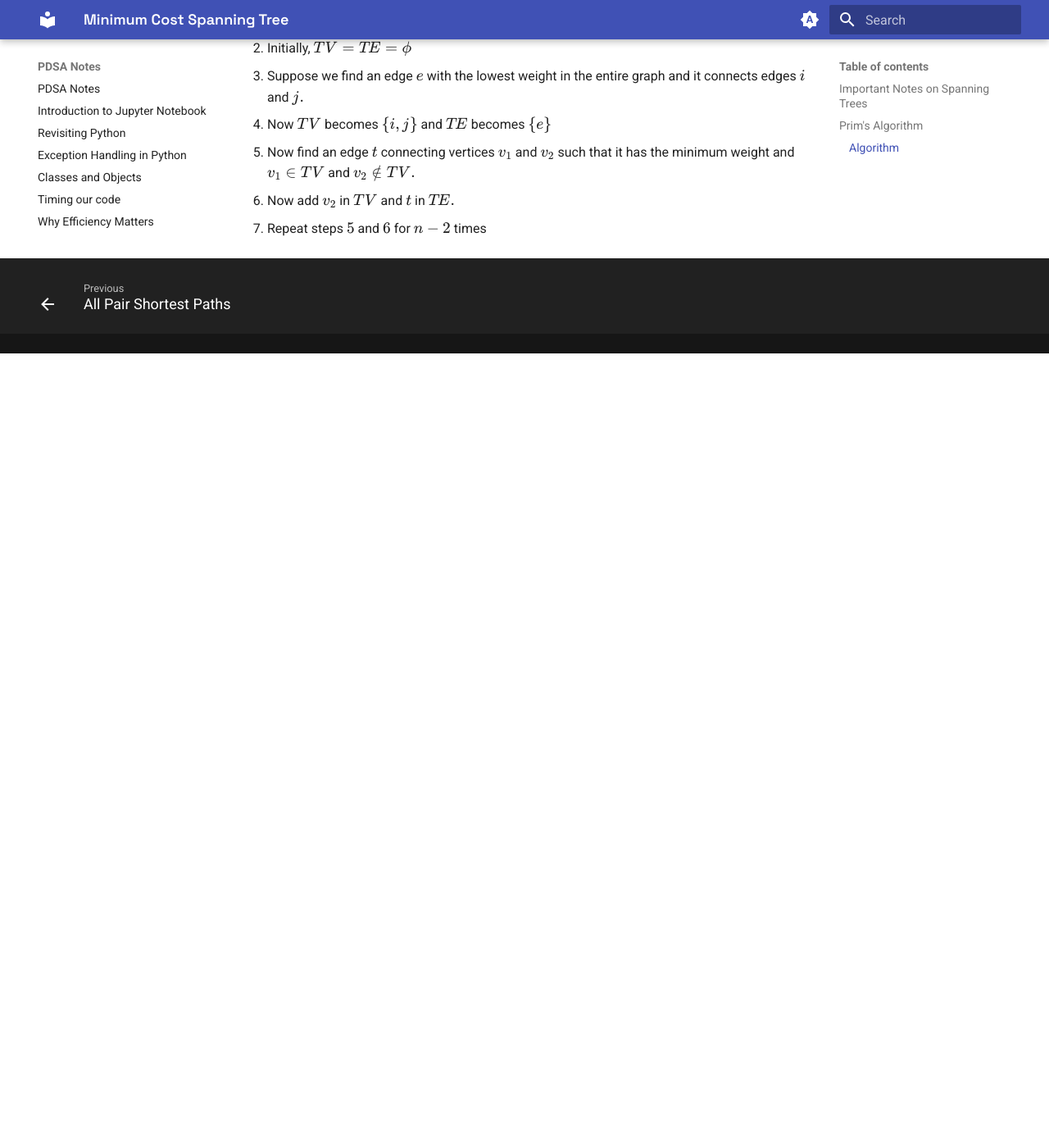
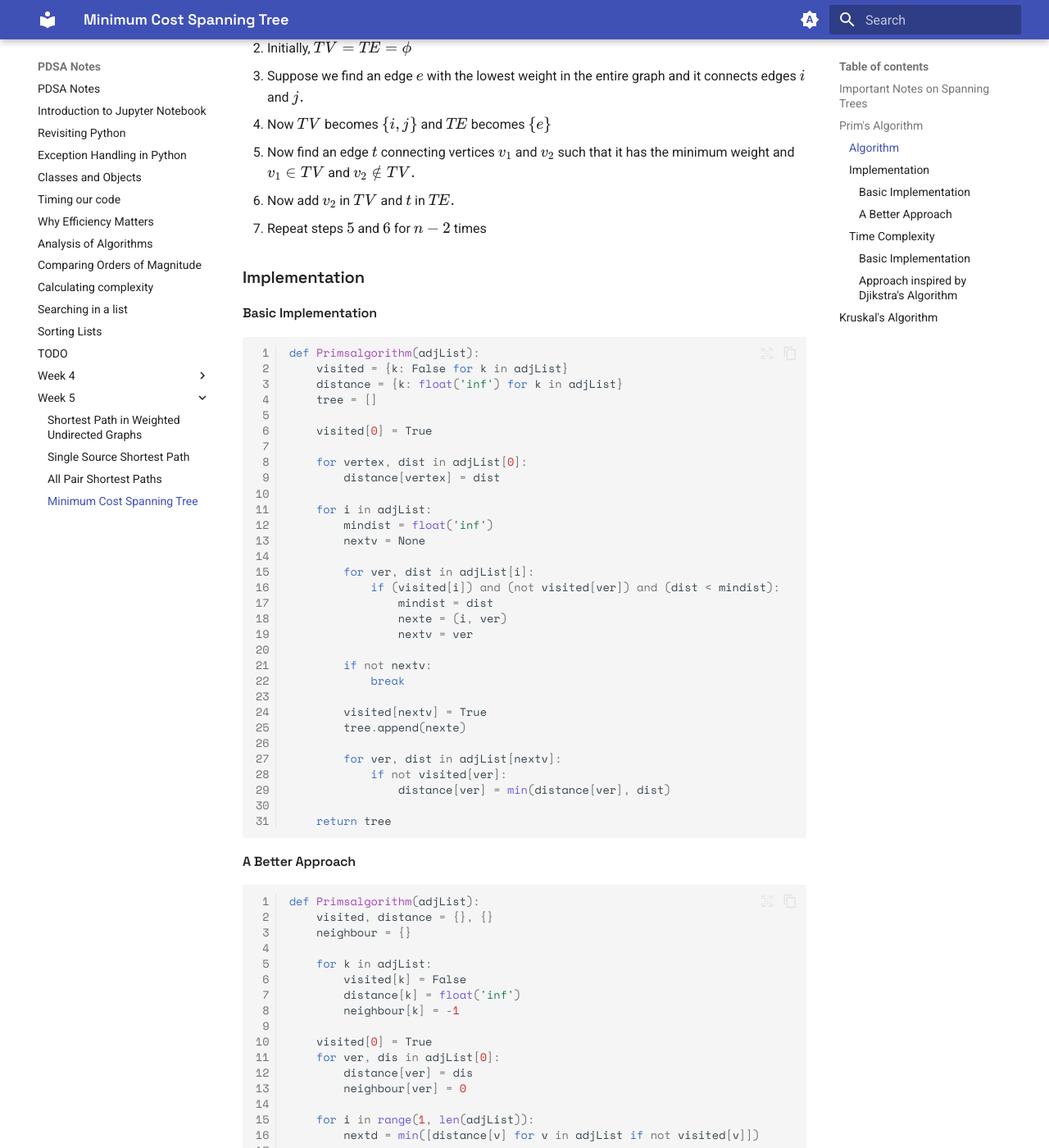
Before and after one commit to harshshah-codes/PDSA-Notes, an MkDocs documentation site: the page built from docs/Week-5/04 Minimum Cost Spanning Tree.md, in a window 1280 px wide and 1400 px high, scrolled down 1059 px. Shown: the whole window at 82% size. Built offline with MkDocs 1.6.1 and Material for MkDocs 9.7.7, drawn with Linux system fonts in a browser that asks for light colours; before the commit the page ends 1490 px from its top, so only the background shows below that; some of the changed text lies outside the part shown.

Commit message:
Complete Prim's Algorithm

````diff
--- a/docs/Week-5/04 Minimum Cost Spanning Tree.md
+++ b/docs/Week-5/04 Minimum Cost Spanning Tree.md
@@ -37,14 +37,84 @@ Now to create or find a **minimum cost spanning tree**, there are two algorithms
 6. Now add $v_2$ in $TV$ and $t$ in $TE.$
 7. Repeat steps $5$ and $6$ for $n-2$ times
 
-<!-- ### Implementation
-#### Using Adjacency List
+### Implementation
+#### Basic Implementation
 ```python linenums="1"
 def Primsalgorithm(adjList):
-    visited, edges = {k: False for k i }, {}
+    visited = {k: False for k in adjList}
+    distance = {k: float('inf') for k in adjList}
     tree = []
 
-    min_weight = min(adj)
+    visited[0] = True
+
+    for vertex, dist in adjList[0]:
+        distance[vertex] = dist
+
+    for i in adjList:
+        mindist = float('inf')
+        nextv = None
+
+        for ver, dist in adjList[i]:
+            if (visited[i]) and (not visited[ver]) and (dist < mindist):
+                mindist = dist
+                nexte = (i, ver)
+                nextv = ver
+
+        if not nextv:
+            break
+
+        visited[nextv] = True
+        tree.append(nexte)
+
+        for ver, dist in adjList[nextv]:
+            if not visited[ver]:
+                distance[ver] = min(distance[ver], dist)
+
+    return tree
 ```
 
-## Kruskal's Algorithm -->
+#### A Better Approach
+```python linenums="1"
+def Primsalgorithm(adjList):
+    visited, distance = {}, {}
+    neighbour = {}
+
+    for k in adjList:
+        visited[k] = False
+        distance[k] = float('inf')
+        neighbour[k] = -1
+
+    visited[0] = True
+    for ver, dis in adjList[0]:
+        distance[ver] = dis
+        neighbour[ver] = 0
+
+    for i in range(1, len(adjList)):
+        nextd = min([distance[v] for v in adjList if not visited[v]])
+
+        next_vertex_list = [v for v in adjList if (not visited[v]) and (nextd == distance[v])]
+
+        if not next_vertex_list:
+            break
+
+        next_vertex = min(next_vertex_list)
+        visited[next_vertex] = True
+
+        for ver, dis in adjList[next_vertex]:
+            if not visited[ver]:
+                distance[ver] = min(distance[ver], dis)
+                neighbour[ver] = next_vertex
+
+    return neighbour
+```
+
+### Time Complexity
+#### Basic Implementation
+The time complexity of the [basic implementation](#basic-implementation) is $O(n^3)$
+
+#### Approach inspired by Djikstra's Algorithm
+The [second approach](#a-better-approach) is inspired by the [Djikstra's Algorithm](./02-Single%20Source%20Shortest%20Path/#djikstras-algorithm).
+
+This implementation has the time complexity of $O(n^2)$ similar to that of **Djikstra's Algorithm**
+
+## Kruskal's Algorithm
````
